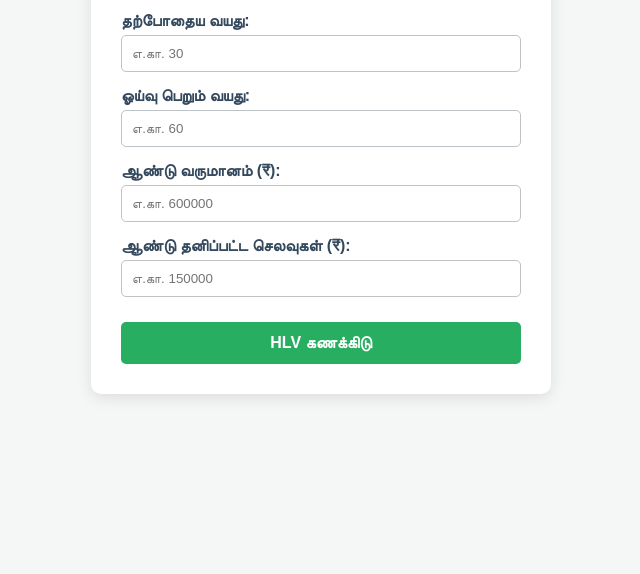
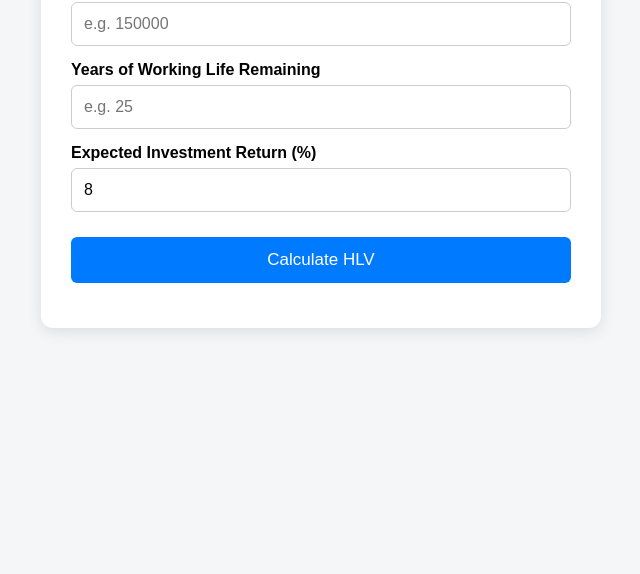
Before and after one commit to mychoicesince1996-a11y/mychoicesince1996-a11y.github.io, a plain HTML site: page index.html in a window 1280 px wide. Shown: the part 266-840 px from the top of the page, without its empty margins (319-959 px from the left). After the commit the page ends 800 px from the top, so only its background shows below. Drawn offline with Linux system fonts and the light colour scheme.

Commit message:
Update index.html

```diff
--- a/index.html
+++ b/index.html
@@ -1,52 +1,181 @@
 <!DOCTYPE html>
-<html lang="ta">
+<html lang="en">
 <head>
     <meta charset="UTF-8">
     <meta name="viewport" content="width=device-width, initial-scale=1.0">
-    <title>HLV கணக்கீட்டுக் கருவி</title>
+    <title>Human Life Value Calculator</title>
+
     <style>
-        body { font-family: Arial, sans-serif; background-color: #f4f7f6; margin: 0; padding: 20px; display: flex; justify-content: center; align-items: center; min-height: 100vh; }
-        .calculator-box { background: white; padding: 30px; border-radius: 10px; box-shadow: 0 4px 15px rgba(0,0,0,0.1); max-width: 400px; width: 100%; }
-        h2 { text-align: center; color: #2c3e50; margin-bottom: 20px; }
-        .input-group { margin-bottom: 15px; }
-        label { display: block; margin-bottom: 5px; color: #34495e; font-weight: bold; }
-        input { width: 100%; padding: 10px; border: 1px solid #bdc3c7; border-radius: 5px; box-sizing: border-box; }
-        button { width: 100%; padding: 12px; background-color: #27ae60; color: white; border: none; border-radius: 5px; font-size: 16px; cursor: pointer; font-weight: bold; margin-top: 10px; }
-        button:hover { background-color: #219653; }
-        .result { margin-top: 20px; padding: 15px; background-color: #e8f8f5; border-left: 5px solid #27ae60; border-radius: 3px; display: none; }
-        .result h3 { margin: 0 0 5px 0; color: #16a085; }
-        .result p { margin: 0; font-size: 18px; font-weight: bold; color: #2c3e50; }
+        body {
+            font-family: Arial, sans-serif;
+            background: #f4f6f8;
+            margin: 0;
+            padding: 40px 20px;
+        }
+
+        .container {
+            max-width: 500px;
+            margin: auto;
+            background: white;
+            padding: 30px;
+            border-radius: 12px;
+            box-shadow: 0 4px 15px rgba(0,0,0,0.1);
+        }
+
+        h1 {
+            text-align: center;
+            color: #222;
+            margin-bottom: 25px;
+        }
+
+        label {
+            display: block;
+            margin-top: 15px;
+            margin-bottom: 6px;
+            font-weight: bold;
+        }
+
+        input {
+            width: 100%;
+            padding: 12px;
+            box-sizing: border-box;
+            border: 1px solid #ccc;
+            border-radius: 6px;
+            font-size: 16px;
+        }
+
+        button {
+            width: 100%;
+            margin-top: 25px;
+            padding: 13px;
+            border: none;
+            border-radius: 6px;
+            background: #007bff;
+            color: white;
+            font-size: 17px;
+            cursor: pointer;
+        }
+
+        button:hover {
+            background: #0056b3;
+        }
+
+        .result {
+            margin-top: 25px;
+            padding: 20px;
+            background: #eef7ff;
+            border-radius: 8px;
+            text-align: center;
+            display: none;
+        }
+
+        .result h2 {
+            margin: 0 0 10px;
+        }
+
+        .amount {
+            font-size: 28px;
+            font-weight: bold;
+            color: #007bff;
+        }
+
+        .error {
+            color: red;
+            margin-top: 15px;
+            text-align: center;
+        }
     </style>
 </head>
+
 <body>
-<div class="calculator-box">
-    <h2>HLV கணக்கீட்டுக் கருவி</h2>
-    <div class="input-group"><label for="currentAge">தற்போதைய வயது:</label><input type="number" id="currentAge" placeholder="எ.கா. 30"></div>
-    <div class="input-group"><label for="retirementAge">ஓய்வு பெறும் வயது:</label><input type="number" id="retirementAge" placeholder="எ.கா. 60"></div>
-    <div class="input-group"><label for="annualIncome">ஆண்டு வருமானம் (₹):</label><input type="number" id="annualIncome" placeholder="எ.கா. 600000"></div>
-    <div class="input-group"><label for="annualExpenses">ஆண்டு தனிப்பட்ட செலவுகள் (₹):</label><input type="number" id="annualExpenses" placeholder="எ.கா. 150000"></div>
-    <button type="button" onclick="calculateHLV()">HLV கணக்கிடு</button>
-    <div class="result" id="hlvResult">
-        <h3>உங்கள் மனித வாழ்நாள் மதிப்பு (HLV):</h3>
-        <p id="hlvValue">₹ 0</p>
-        <small style="color: #7f8c8d; display:block; margin-top:5px;">உங்களுக்குத் தேவைப்படும் தோராயமான ஆயுள் காப்பீட்டுத் தொகை இதுவாகும்.</small>
+
+<div class="container">
+
+    <h1>Human Life Value Calculator</h1>
+
+    <label for="income">Annual Income (₹)</label>
+    <input type="number" id="income" placeholder="e.g. 600000">
+
+    <label for="expenses">Annual Personal Expenses (₹)</label>
+    <input type="number" id="expenses" placeholder="e.g. 150000">
+
+    <label for="years">Years of Working Life Remaining</label>
+    <input type="number" id="years" placeholder="e.g. 25">
+
+    <label for="rate">Expected Investment Return (%)</label>
+    <input type="number" id="rate" value="8" step="0.1">
+
+    <button onclick="calculateHLV()">Calculate HLV</button>
+
+    <div class="result" id="result">
+        <h2>Estimated Human Life Value</h2>
+        <div class="amount" id="hlv"></div>
     </div>
+
+    <div class="error" id="error"></div>
+
 </div>
+
 <script>
 function calculateHLV() {
-    var currentAge = parseInt(document.getElementById('currentAge').value);
-    var retirementAge = parseInt(document.getElementById('retirementAge').value);
-    var annualIncome = parseFloat(document.getElementById('annualIncome').value);
-    var annualExpenses = parseFloat(document.getElementById('annualExpenses').value);
-    if (isNaN(currentAge)  isNaN(retirementAge)  isNaN(annualIncome) || isNaN(annualExpenses)) { alert("தயவுசெய்து அனைத்து விவரங்களையும் சரியாக நிரப்பவும்."); return; }
-    if (currentAge >= retirementAge) { alert("ஓய்வு பெறும் வயது தற்போதைய வயதை விட அதிகமாக இருக்க வேண்டும்."); return; }
-    var workingYears = retirementAge - currentAge;
-    var netAnnualContribution = annualIncome - annualExpenses;
-    var hlv = netAnnualContribution * workingYears;
-    var resultDiv = document.getElementById('hlvResult');
-    var valueP = document.getElementById('hlvValue');
-    if (hlv > 0) { valueP.innerText = "₹ " + hlv.toLocaleString('en-IN'); resultDiv.style.display = "block"; } else { alert("உங்கள் செலவுகள் வருமானத்தை விட அதிகமாக உள்ளது. கணக்கிட முடியாது."); }
+
+    const income = parseFloat(document.getElementById("income").value);
+    const expenses = parseFloat(document.getElementById("expenses").value);
+    const years = parseFloat(document.getElementById("years").value);
+    const rate = parseFloat(document.getElementById("rate").value);
+
+    const result = document.getElementById("result");
+    const error = document.getElementById("error");
+
+    error.textContent = "";
+    result.style.display = "none";
+
+    if (
+        isNaN(income) ||
+        isNaN(expenses) ||
+        isNaN(years) ||
+        isNaN(rate)
+    ) {
+        error.textContent = "Please enter all values.";
+        return;
+    }
+
+    if (income <= expenses) {
+        error.textContent =
+            "Annual income must be greater than annual personal expenses.";
+        return;
+    }
+
+    if (years <= 0 || rate < 0) {
+        error.textContent = "Please enter valid values.";
+        return;
+    }
+
+    // Annual contribution available to the family
+    const annualContribution = income - expenses;
+
+    // Convert percentage to decimal
+    const r = rate / 100;
+
+    let hlv;
+
+    // Present Value of an annuity
+    if (r === 0) {
+        hlv = annualContribution * years;
+    } else {
+        hlv =
+            annualContribution *
+            ((1 - Math.pow(1 + r, -years)) / r);
+    }
+
+    document.getElementById("hlv").textContent =
+        "₹" + hlv.toLocaleString("en-IN", {
+            maximumFractionDigits: 0
+        });
+
+    result.style.display = "block";
 }
 </script>
+
 </body>
 </html>
```
